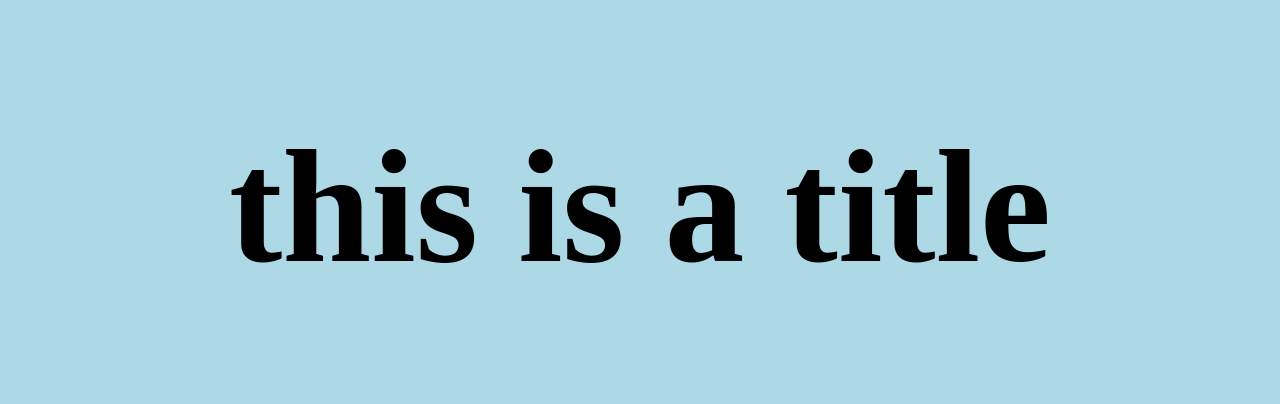
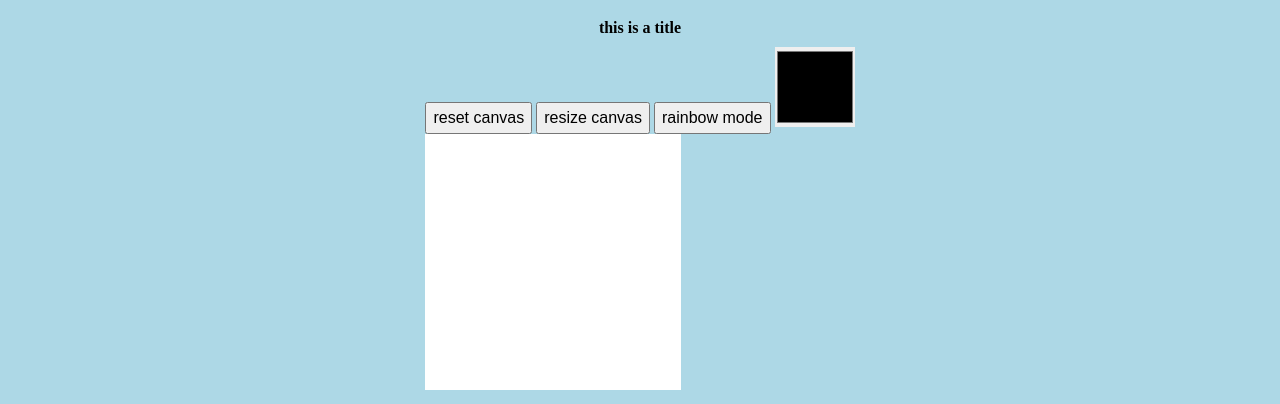
Before and after one commit to David2561/etch-a-sketch, a plain HTML site: page index.html in a window 1280 px wide. Shown: the top 404 px of the page. Drawn offline with Linux system fonts and the light colour scheme.

Commit message:
fix canvas

```diff
--- a/index.html
+++ b/index.html
@@ -14,7 +14,10 @@
     <h1>this is a title</h1>
     <div class="sketch">
         <div class="toolbar">
-
+            <button>reset canvas</button>
+            <button>resize canvas</button>
+            <button>rainbow mode</button>
+            <input type="color">
         </div>
         <div class="canvas"></div>
     </div>
--- a/script.js
+++ b/script.js
@@ -1,10 +1,21 @@
 
-InitializeCanvas(256);
+const canvas = document.querySelector('.canvas');
+
+
+
+InitializeCanvas(16);
 function InitializeCanvas(canvasSize){
-    const canvas = document.querySelector('.canvas');
+    canvasSize *= canvasSize;
+
     for (let i = 0; i < canvasSize; i++) {
         const div = document.createElement('div');
         div.classList.add('pixel');
+        div.addEventListener('mouseover',changeColor);
         canvas.appendChild(div);
     }
 }
+
+function changeColor(e){
+    let target = e.target;
+    target.style.backgroundColor = "black";
+}
--- a/style.css
+++ b/style.css
@@ -6,20 +6,28 @@ body{
 }
 
 h1{
-    font-size:10rem;
+    font-size:1rem;
 }
 
 .pixel{
-    width: 5rem;
-    height: 5rem;
+    width: 1rem;
+    height: 1rem;
     background-color:white;
 }
-.pixel:hover{
-    background-color:black;
-}
 .canvas{
-    width: 80rem;
-    height: 80rem;
+    width: 16rem;
+    height: 16rem;
     display:flex;
     flex-wrap: wrap;
 }
+button{
+    width:auto;
+    height: 2rem;
+    font-size:1rem;
+}
+input{
+    width:5rem;
+    height:5rem;
+    border:none;
+    padding: 0;
+}
```
